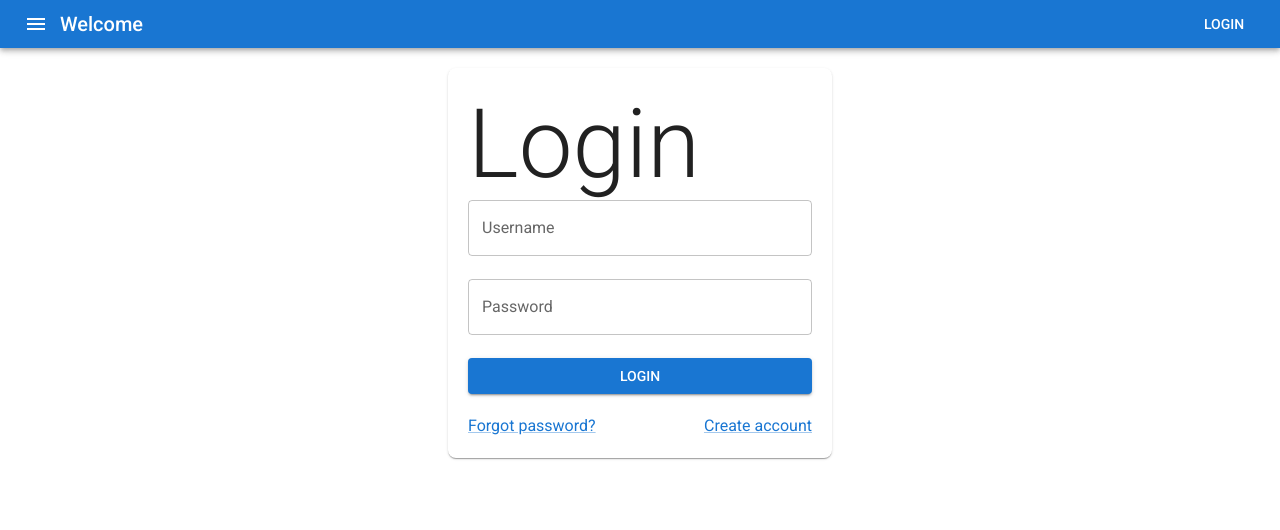
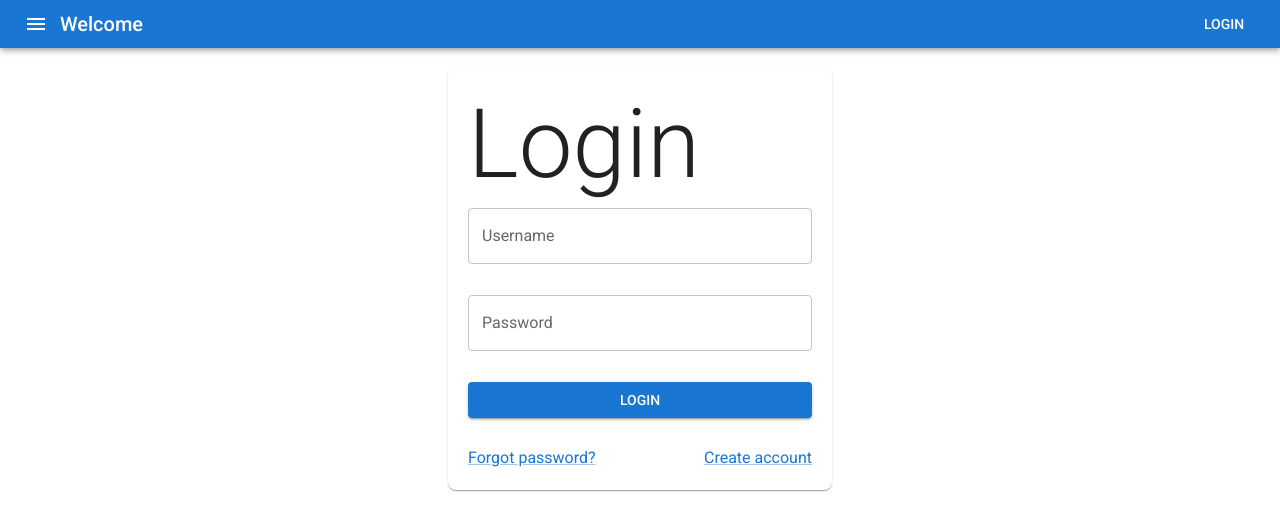
Before and after one commit to htk2506/auth-client, a Next.js app: page /login in a window 1280 px wide. Shown: the top 530 px of the page. Built offline with nearby package versions, Linux system fonts and the light colour scheme; what @mui/material-nextjs would draw is missing.

Commit message:
Update styling

```diff
--- a/app/components/ColorSchemeSelection.tsx
+++ b/app/components/ColorSchemeSelection.tsx
@@ -8,7 +8,7 @@ export function ColorSchemeSelection() {
     if (!mode) { return null; }
 
     return (
-        <Box className="flex h-full flex-col items-center justify-center gap-2"        >
+        <Box className="flex flex-col items-center">
             <FormControl>
                 <FormLabel id="demo-theme-toggle">Theme</FormLabel>
                 <RadioGroup
--- a/app/components/RootLayoutAppBar.tsx
+++ b/app/components/RootLayoutAppBar.tsx
@@ -6,6 +6,7 @@ export function RootLayoutAppBar() {
         <AppBar position="sticky">
             <Toolbar variant="dense">
 
+                {/* TODO: Add functionality to menu button */}
                 <IconButton
                     size="large"
                     edge="start"
@@ -20,6 +21,7 @@ export function RootLayoutAppBar() {
                     Welcome
                 </Typography>
 
+                {/* TODO: Make button change to logout if signed in already */}
                 <Button href="/login" color="inherit">Login</Button>
 
             </Toolbar>
--- a/app/login/page.tsx
+++ b/app/login/page.tsx
@@ -27,12 +27,15 @@ export default function LoginPage({ }: Readonly<{}>) {
   });
 
   return (
-    <Box className="grid grid-cols-1 gap-2 place-items-center">
-      <Box className="mx-2 sm:w-sm p-5 rounded-lg grid grid-cols-1 gap-2" sx={{ boxShadow: 1 }}>
+    <Box className="flex flex-col items-center">
+      <Box className="mx-2 sm:w-sm p-5 rounded-lg" sx={{ boxShadow: 1 }}>
         <form onSubmit={formik.handleSubmit}>
-          <Typography variant="h1" className="text-2xl mb-4">
+          <Box className="flex flex-col gap-2">
+
+            <Typography variant="h1" className="text-2xl mb-2">
               Login
             </Typography>
+
             <TextField
               fullWidth
               id="username"
@@ -44,6 +47,7 @@ export default function LoginPage({ }: Readonly<{}>) {
               error={formik.touched.username && Boolean(formik.errors.username)}
               helperText={formik.touched.username && formik.errors.username || " "}
             />
+
             <TextField
               fullWidth
               id="password"
@@ -56,15 +60,17 @@ export default function LoginPage({ }: Readonly<{}>) {
               error={formik.touched.password && Boolean(formik.errors.password)}
               helperText={formik.touched.password && formik.errors.password || " "}
             />
+
             <Button
+              fullWidth
               color="primary"
               variant="contained"
               type="submit"
-            className="w-full"
             >
               Login
             </Button>
-          <Box className="mt-5 gap-2 flex flex-col sm:flex-row sm:justify-between">
+
+            <Box className="mt-5 flex flex-col gap-2 sm:flex-row sm:justify-between">
               {/* TODO: Fix link */}
               <Link href="/">
                 Forgot password?
@@ -74,6 +80,8 @@ export default function LoginPage({ }: Readonly<{}>) {
                 Create account
               </Link>
             </Box>
+
+          </Box>
         </form>
       </Box>
     </Box>
--- a/app/not-found.tsx
+++ b/app/not-found.tsx
@@ -2,16 +2,20 @@ import { Box, Link, Typography } from '@mui/material';
 
 export default function NotFound() {
     return (
-        <Box className="grid grid-cols-1 gap-2 place-items-center">
+        <Box className="flex flex-col items-center gap-2">
+
             <Typography variant="h1" className="text-2xl font-medium">
                 404 Not Found
             </Typography>
+
             <Typography>
                 Could not find the requested page.
             </Typography>
+
             <Link href="/">
                 Home
             </Link>
+
         </Box>
     );
 }
--- a/app/page.tsx
+++ b/app/page.tsx
@@ -3,7 +3,7 @@ import { ColorSchemeSelection } from "./components/ColorSchemeSelection";
 
 export default function Home() {
   return (
-    <Box className="grid grid-cols-1 gap-2 place-items-center">
+    <Box className="flex flex-col justify-center items-center gap-2">
       <Typography>Hello World</Typography>
       <Button variant="contained">Hello world</Button>
       <ColorSchemeSelection />
```
Lines whose indentation alone changed are shown as unchanged.
